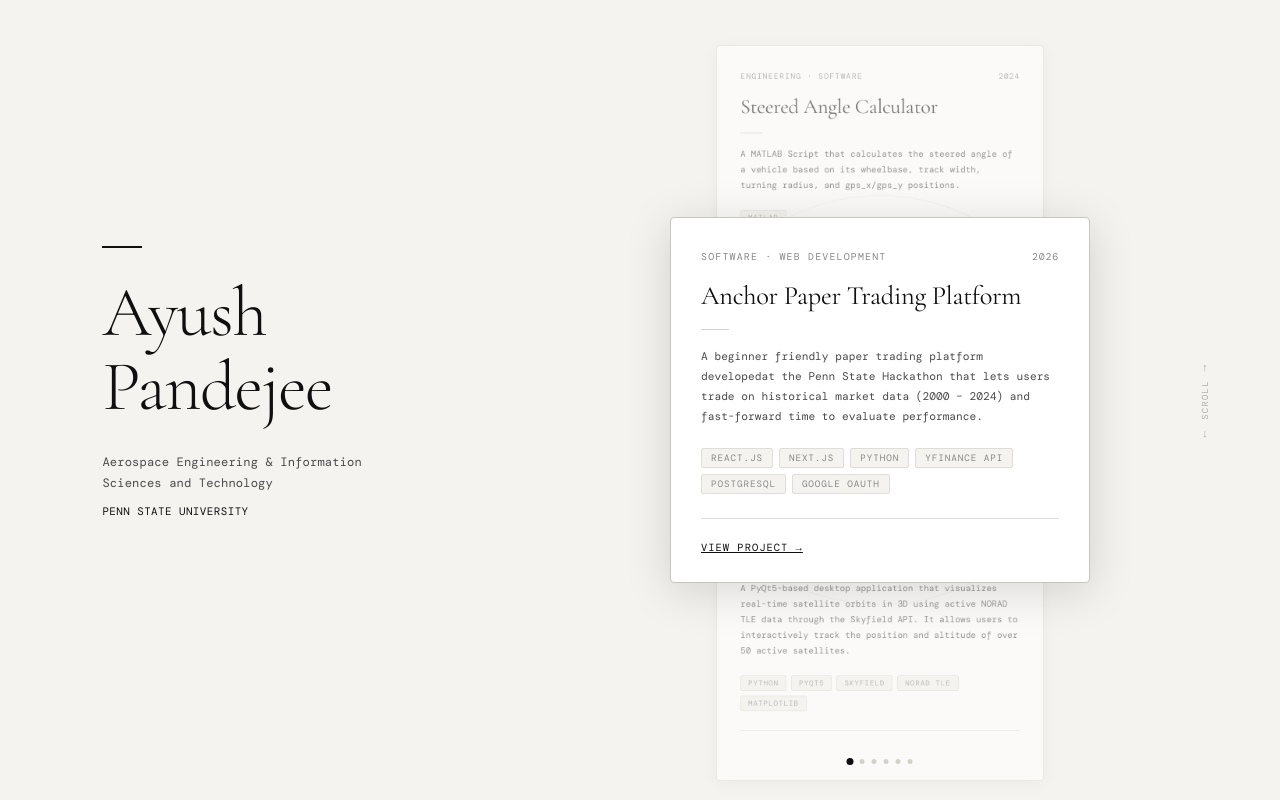
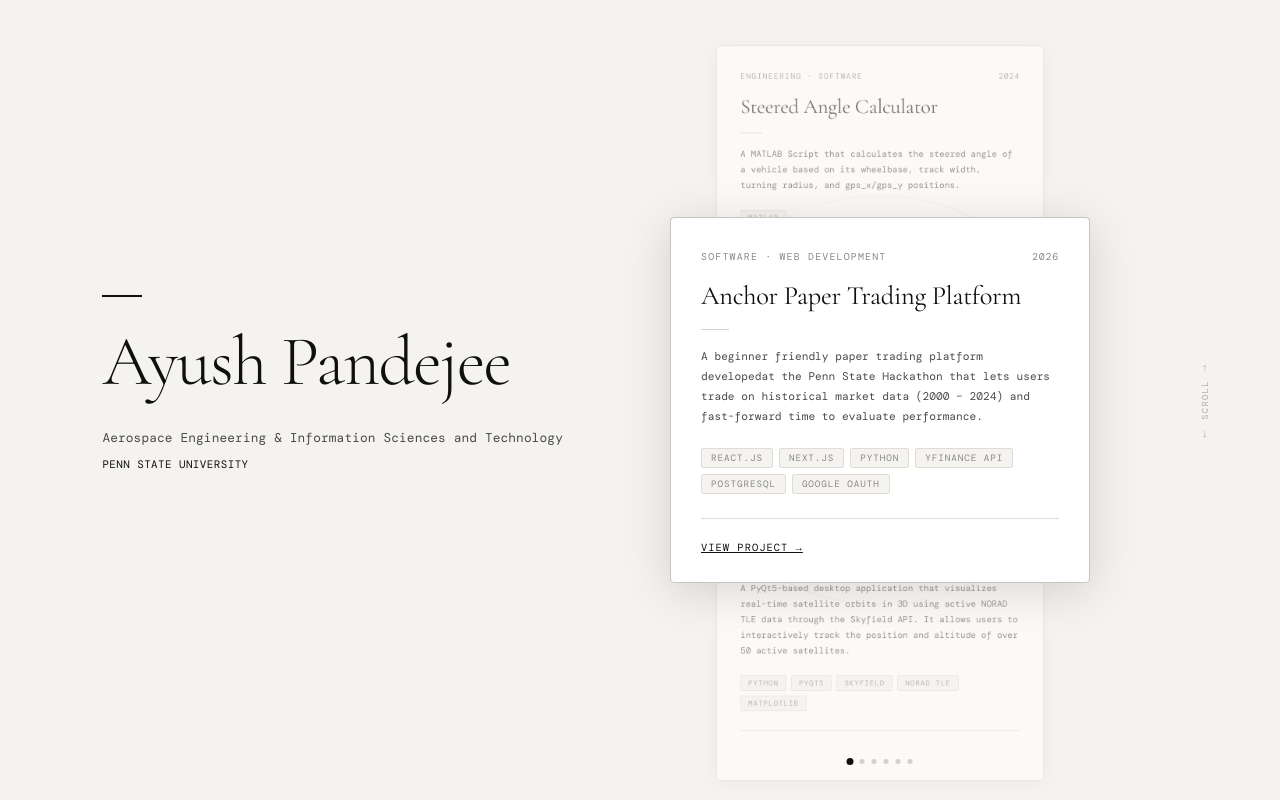
Before and after one commit to ayushp06/Dev-Portfolio, a React (Vite) app: page / in a window 1280 px wide. Built offline with nearby package versions, Linux system fonts and the light colour scheme; a web font is replaced by a local one.

Commit message:
text spacing and animation

```diff
--- a/src/components/Hero.css
+++ b/src/components/Hero.css
@@ -34,17 +34,18 @@
 .hero-desc {
   font-family: 'DM Mono', monospace;
   font-weight: 300;
-  font-size: clamp(0.7rem, 0.95vw, 0.85rem);
-  line-height: 1.7;
+  font-size: clamp(0.74rem, 1vw, 0.9rem);
+  line-height: 1.65;
   color: var(--text-secondary);
   letter-spacing: 0.01em;
-  max-width: 42ch;
-  margin-bottom: 10px;
+  max-width: none;
+  white-space: nowrap;
+  margin-bottom: 8px;
 }
 
 .hero-school {
   display: block;
-  margin-bottom: 36px;
+  margin-bottom: 34px;
   font-family: 'DM Mono', monospace;
   font-weight: 400;
   color: var(--text-primary);
@@ -85,6 +86,12 @@
   }
 
   .hero-desc {
+    max-width: 42ch;
+    white-space: normal;
+    margin-bottom: 8px;
+  }
+
+  .hero-school {
     margin-bottom: 24px;
   }
 }
--- a/src/components/Hero.jsx
+++ b/src/components/Hero.jsx
@@ -5,10 +5,10 @@ export default function Hero() {
   const nameRef = useRef(null)
   const descRef = useRef(null)
   const lineRef = useRef(null)
-  const tagsRef = useRef(null)
+  const schoolRef = useRef(null)
 
   useEffect(() => {
-    const els = [lineRef.current, nameRef.current, descRef.current, tagsRef.current]
+    const els = [lineRef.current, nameRef.current, descRef.current, schoolRef.current]
     els.forEach((el, i) => {
       if (!el) return
       el.style.opacity = '0'
@@ -31,7 +31,7 @@ export default function Hero() {
         <p className="hero-desc" ref={descRef}>
           Aerospace Engineering &amp; Information Sciences and Technology
         </p>
-        <p className="hero-school">Penn State University</p>
+        <p className="hero-school" ref={schoolRef}>Penn State University</p>
       </div>
     </div>
   )
```
